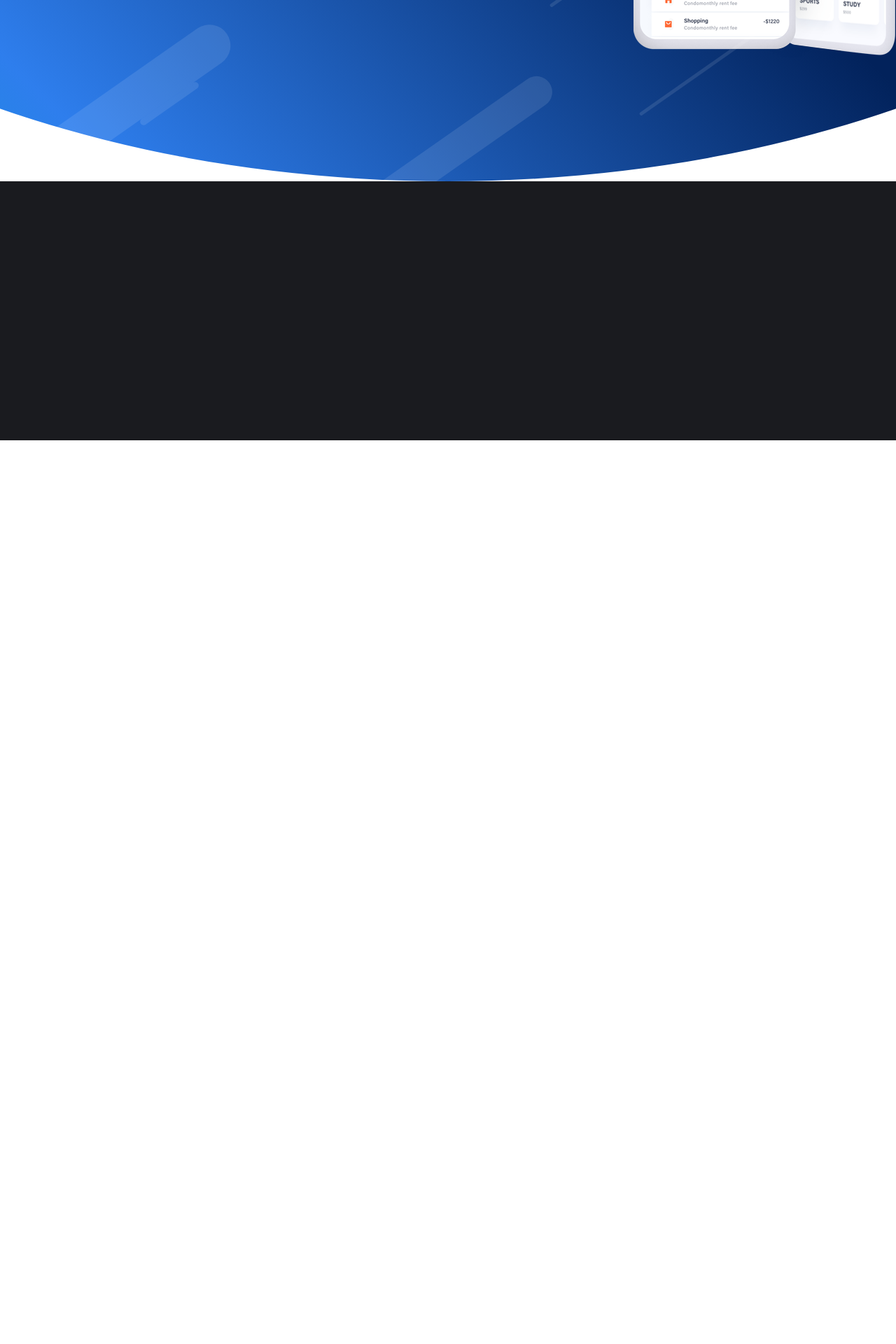
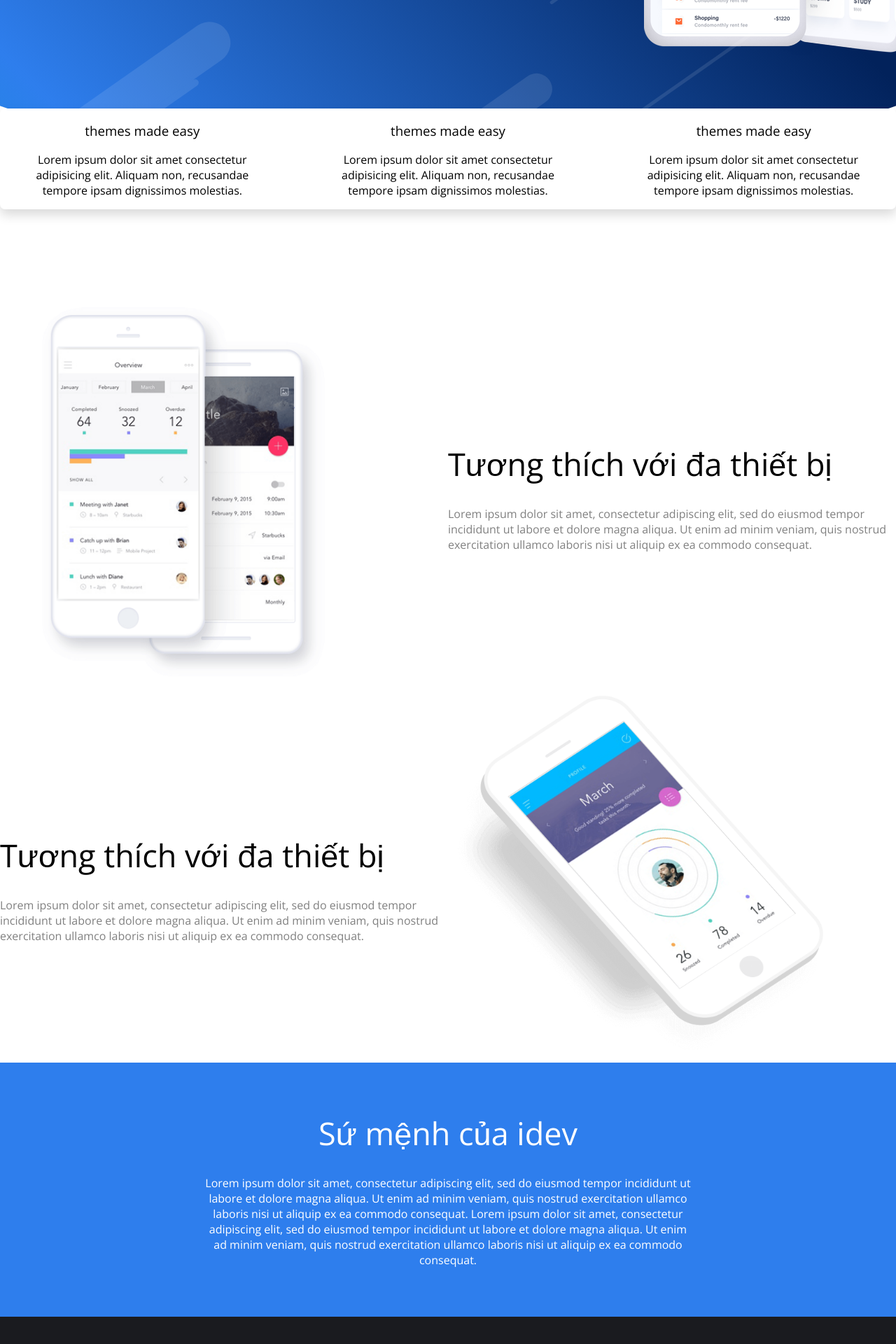
Before and after one commit to huynhtam258/idev-fe-source, a Nuxt app: page /home in a window 1280 px wide. Shown: the part 590-2510 px from the top of the page at 70% size. Before the commit the page ends 1219 px from the top, so only its background shows below. Built offline with nearby package versions, Linux system fonts and the light colour scheme.

Commit message:
feat: Home layout

```diff
--- a/src/assets/scss/_commons.scss
+++ b/src/assets/scss/_commons.scss
@@ -7,6 +7,14 @@ body {
 
   .main {
     min-height: calc(100vh - 74px - 370px);
+  }
+
+  .row {
+    display: flex;
+    // -ms-flex-wrap: wrap;
+    // flex-wrap: wrap;
+    margin-right: -15px;
+    margin-left: -15px;
   }
 }
 
--- /dev/null
+++ b/src/components/common/FeatureCardComponent.vue
@@ -0,0 +1,44 @@
+<template>
+  <section class="featureCard section pt-0 position-relative pull-top">
+    <div class="container">
+      <div class="rounded shadow p-5 bg-white featureCard_content">
+        <div class="row featureCard_content__row">
+          <div v-for="i in 3" :key="i" class="featureCard_content__item col-lg-4 col-md-6 mt-5 mt-md-0 text-center">
+            <i class="ti-paint-bucket text-primary h1"></i>
+            <h3 class="featureCard_content__item--title">themes made easy</h3>
+            <p class="regular text-muted">
+              Lorem ipsum dolor sit amet consectetur adipisicing elit. Aliquam
+              non, recusandae tempore ipsam dignissimos molestias.
+            </p>
+          </div>
+        </div>
+      </div>
+    </div>
+  </section>
+</template>
+<script setup lang="ts">
+</script>
+<style lang="scss" scoped>
+.featureCard {
+  position: relative;
+  bottom: 100px;
+  &_content {
+    background-color: var(--light);
+    border-radius: 7px;
+
+    &__row {
+     justify-content: space-around;
+    }
+    &__item {
+      width: calc(100% / 4);
+      text-align: center;
+      &--title {
+        font-weight: 300;
+      }
+    }
+  }
+}
+.shadow {
+  box-shadow: 0 .5rem 1rem rgba(0,0,0,.15)!important;
+}
+</style>
--- a/src/components/common/GradientBannerComponent.vue
+++ b/src/components/common/GradientBannerComponent.vue
@@ -124,11 +124,6 @@
 </script>
 <style scoped lang='scss'>
 .row {
-  display: flex;
-  // -ms-flex-wrap: wrap;
-  // flex-wrap: wrap;
-  // margin-right: -15px;
-  // margin-left: -15px;
   justify-content: space-between;
   align-items: center;
 }
@@ -137,7 +132,7 @@
     &--text {
       width: 600px;
       .title, .text {
-        color: #fff;
+        color: var(--light);
       }
     }
   }
@@ -155,11 +150,7 @@
     width: 200%;
     height: 200%;
     border-radius: 50%;
-    background-image: linear-gradient(
-      45deg,
-      #009ec5 0%,
-      var(--primary-color) 20%,
-      #02225b 50%
+    background-image: linear-gradient(45deg,#009ec5 0%, var(--primary-color) 20%, #02225b 50%
     );
     z-index: -1;
   }
--- a/src/components/templates/HeaderComponent.vue
+++ b/src/components/templates/HeaderComponent.vue
@@ -36,6 +36,7 @@
       display: flex;
       li {
         padding: 10px 20px;
+        font-size: var(--font-size-medium);
       }
     }
   }
--- a/src/pages/home/index.vue
+++ b/src/pages/home/index.vue
@@ -1,9 +1,101 @@
 <template>
   <div class="homePage">
     <GradientBannerComponent></GradientBannerComponent>
+    <FeatureCardComponent></FeatureCardComponent>
+    <div class="homePage_feature">
+      <div class="content-image">
+        <img class="image" src="~/assets/images/feature-new-01.jpg" alt="" />
+      </div>
+      <div class="content-text">
+        <div class="homePage_feature__content">
+          <h1>Tương thích với đa thiết bị</h1>
+          <div class="content">
+            Lorem ipsum dolor sit amet, consectetur adipiscing elit, sed do
+            eiusmod tempor incididunt ut labore et dolore magna aliqua. Ut enim
+            ad minim veniam, quis nostrud exercitation ullamco laboris nisi ut
+            aliquip ex ea commodo consequat.
+          </div>
+        </div>
+      </div>
+    </div>
+    <div class="homePage_feature">
+      <div class="content-text">
+        <div class="homePage_feature__content">
+          <h1>Tương thích với đa thiết bị</h1>
+          <div class="content">
+            Lorem ipsum dolor sit amet, consectetur adipiscing elit, sed do
+            eiusmod tempor incididunt ut labore et dolore magna aliqua. Ut enim
+            ad minim veniam, quis nostrud exercitation ullamco laboris nisi ut
+            aliquip ex ea commodo consequat.
+          </div>
+        </div>
+      </div>
+      <div class="content-image">
+        <img class="image" src="~/assets/images/feature-new-02.jpg" alt="" />
+      </div>
+    </div>
+    <div class="homePage_contact">
+      <div class="intro">
+        <h1>Sứ mệnh của idev</h1>
+        <div class="content">
+          Lorem ipsum dolor sit amet, consectetur adipiscing elit, sed do
+          eiusmod tempor incididunt ut labore et dolore magna aliqua. Ut enim ad
+          minim veniam, quis nostrud exercitation ullamco laboris nisi ut
+          aliquip ex ea commodo consequat.
+          Lorem ipsum dolor sit amet, consectetur adipiscing elit, sed do
+          eiusmod tempor incididunt ut labore et dolore magna aliqua. Ut enim ad
+          minim veniam, quis nostrud exercitation ullamco laboris nisi ut
+          aliquip ex ea commodo consequat.
+        </div>
+      </div>
+    </div>
   </div>
 </template>
 <script setup lang="ts">
 </script>
 <style scoped lang='scss'>
+.homePage {
+  &_feature {
+    display: flex;
+    max-width: var(--max-width-desktop);
+    margin: 0 auto;
+    .content-image,
+    .content-text {
+      width: 50%;
+    }
+    .content-image {
+      .image {
+        width: 540px;
+      }
+    }
+    .content-text {
+      display: flex;
+      align-items: center;
+      h1 {
+        font-weight: var(--font-weight-small);
+      }
+      .content {
+        font-size: var(--font-size-xmmedium);
+        color: var(--text-color);
+      }
+    }
+  }
+  &_contact {
+    background-color: var(--primary-color);
+    text-align: center;
+    padding: 70px 0;
+    .intro {
+      max-width: 700px;
+      margin: 0 auto;
+    }
+    h1 {
+      font-weight: var(--font-weight-small);
+      margin-top: 0;
+      color: var(--light);
+    }
+    .content {
+      color: var(--light);
+    }
+  }
+}
 </style>
```
Also changed, not shown: src/assets/images/feature-new-01.jpg (added), src/assets/images/feature-new-02.jpg (added).
